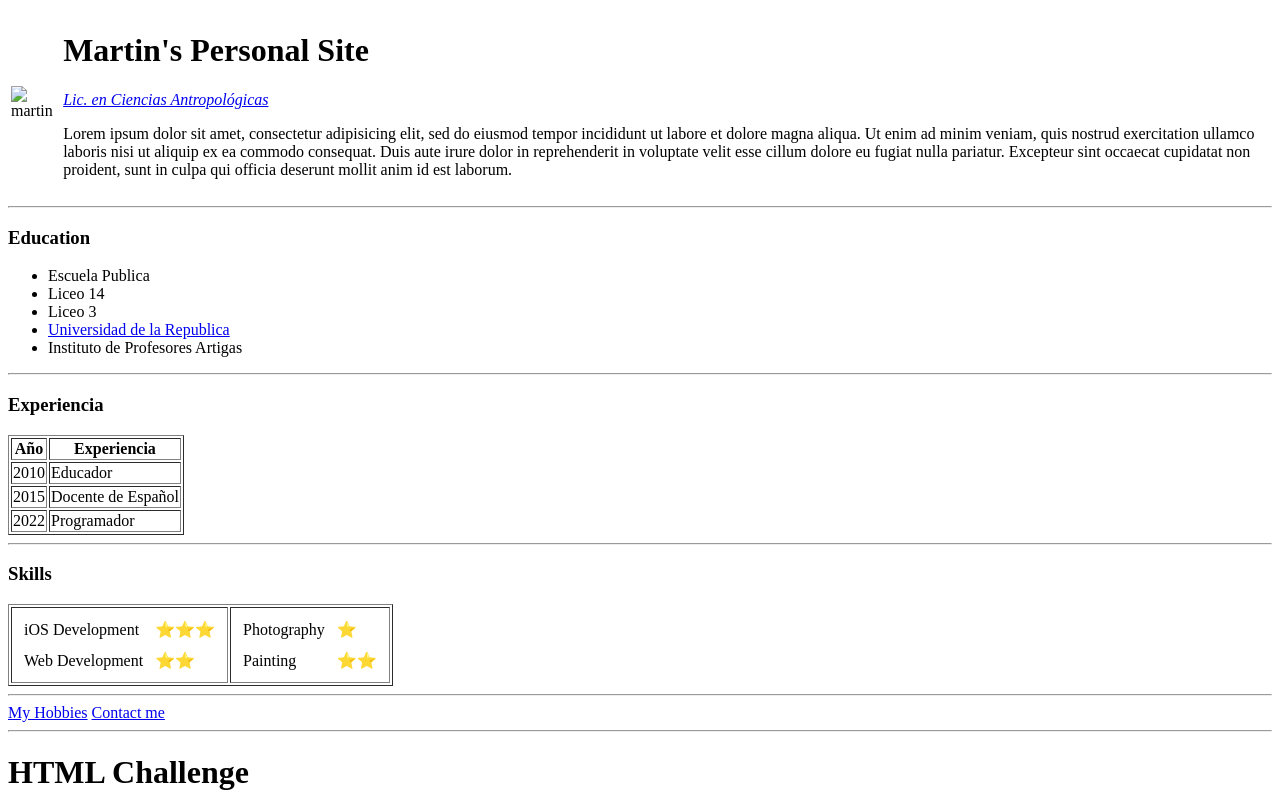
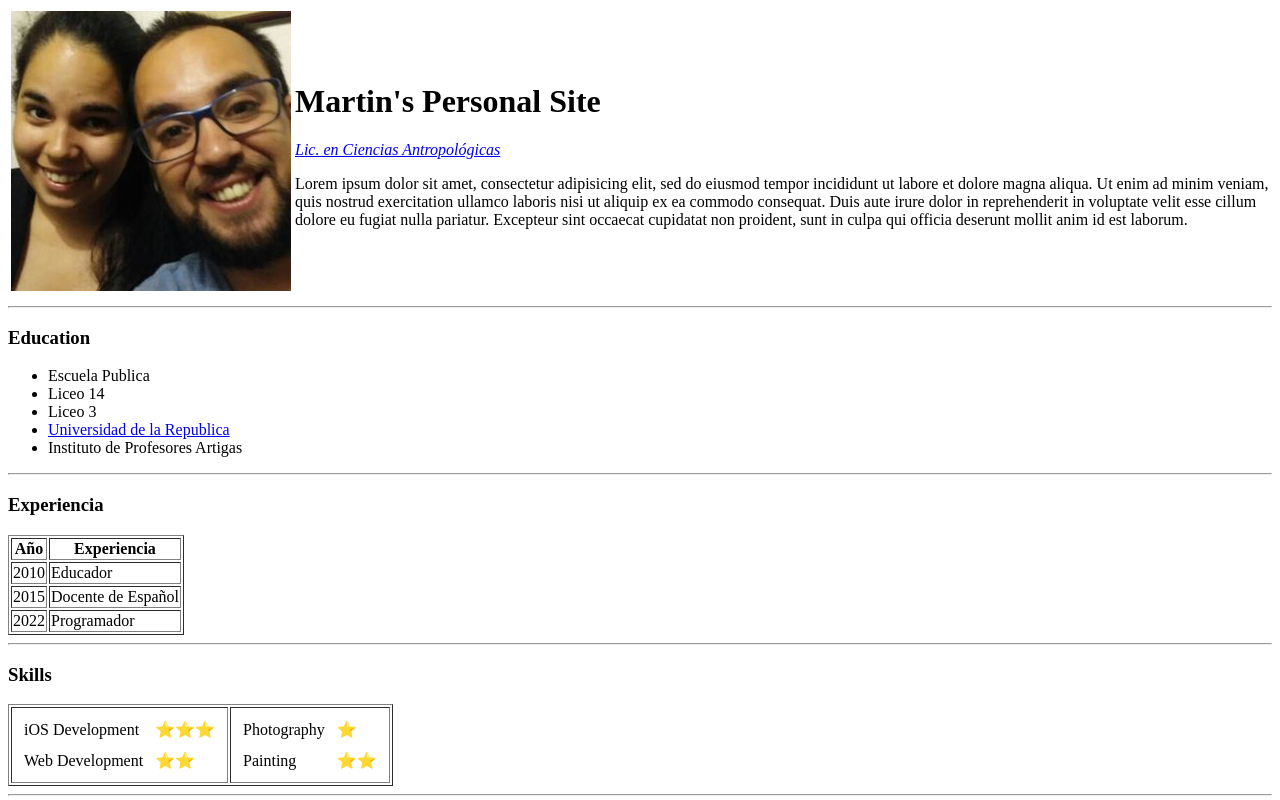
Before and after one commit to martinbira85/cv, a plain HTML site: page index.html in a window 1280 px wide. Shown: the top 800 px of the page. Drawn offline with Linux system fonts and the light colour scheme.

Commit message:
Update index.html

```diff
--- a/index.html
+++ b/index.html
@@ -10,7 +10,7 @@
   <table>
     <tr>
       <td>
-        <img src="images/personal.jpg" alt="martin">
+        <img src="personal.jpg" alt="martin">
       </td>
       <td>
         <h1>Martin's Personal Site</h1>
```
